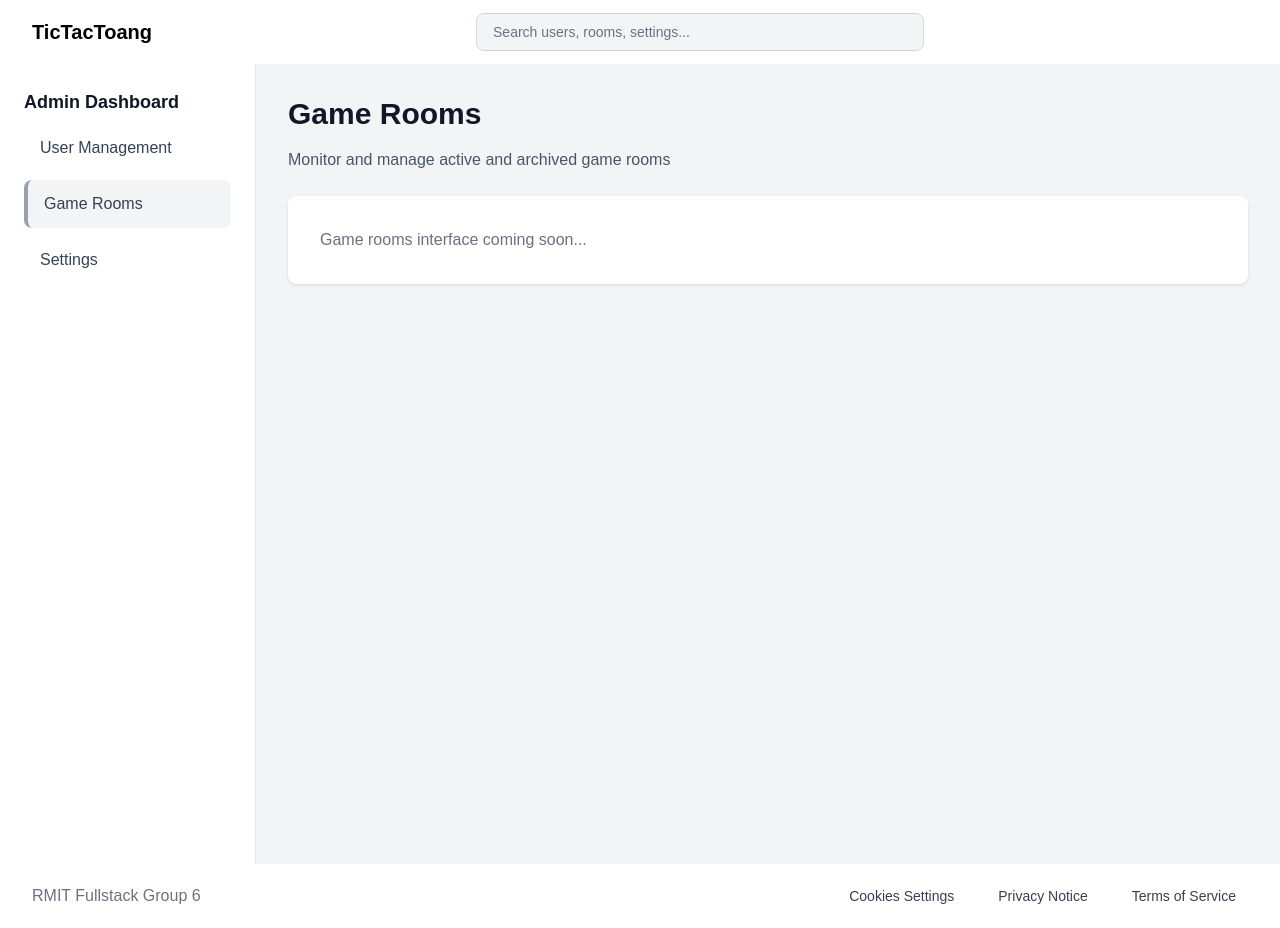
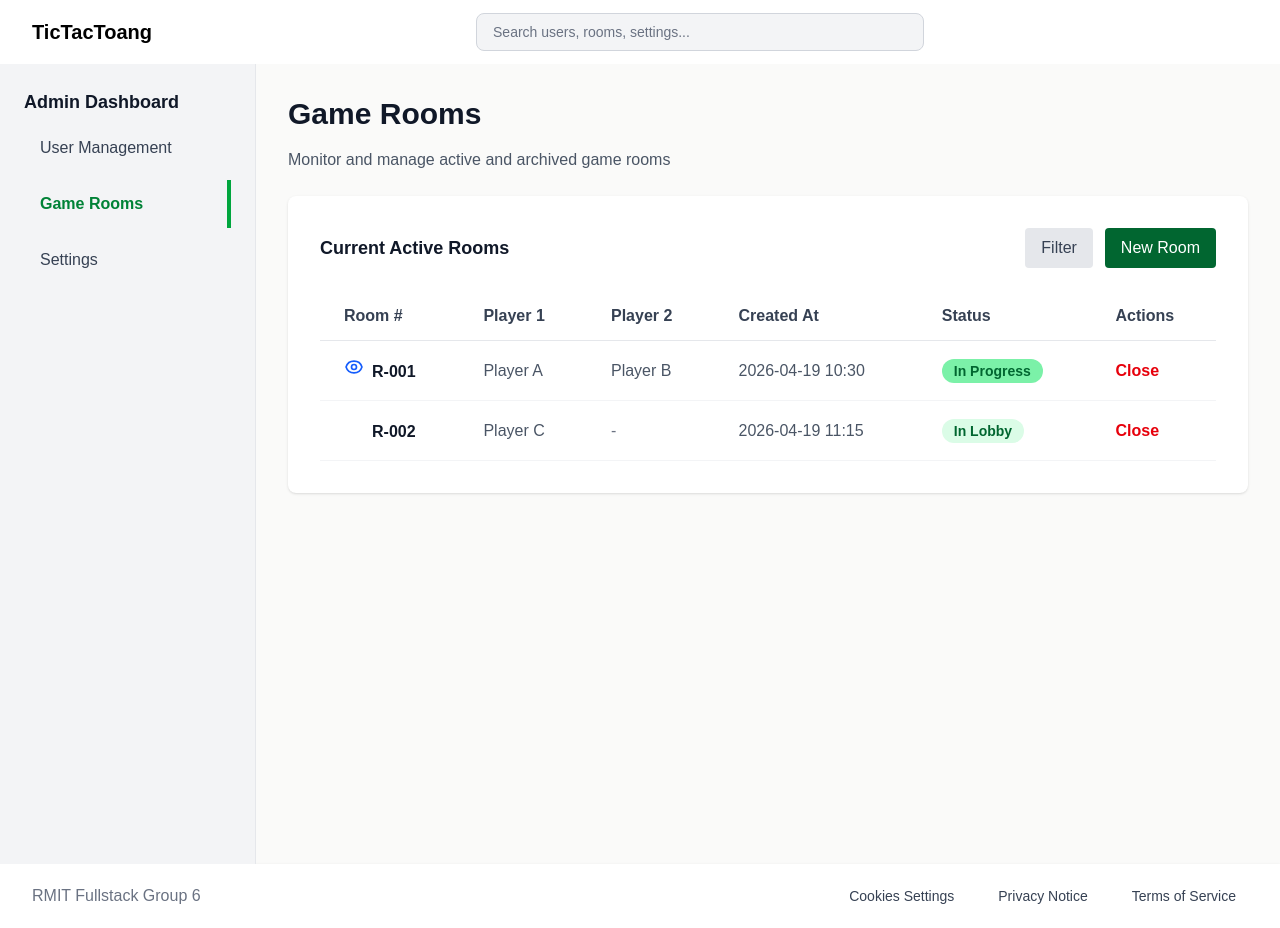
Before and after one commit to RMIT-Full-Stack-Development-2026A/Group6, a Next.js app: page /admin in a window 1280 px wide. Both pictures are taken after a click on the button "Game Rooms". Built offline with nearby package versions, Linux system fonts and the light colour scheme.

Commit message:
populate Game Rooms tab

```diff
--- a/src/app/admin/page.tsx
+++ b/src/app/admin/page.tsx
@@ -18,8 +18,15 @@ export default function AdminPage() {
       case "users":
         return (
           <div>
-            <h2 className="text-3xl font-bold text-gray-900 mb-4">User Management</h2>
-            <p className="text-gray-600 mb-6">Manage player accounts, roles, and permissions</p>
+            <div className="flex items-start justify-between mb-6">
+              <div>
+                <h2 className="text-3xl font-bold text-gray-900 mb-2">User Management</h2>
+                <p className="text-gray-600">Manage player accounts, roles, and permissions</p>
+              </div>
+              <button className="bg-green-800 hover:bg-green-900 text-white px-4 py-2 rounded-sm font-bold whitespace-nowrap ml-4">
+                Register New Player
+              </button>
+            </div>
             <div className="bg-white rounded-lg shadow p-8">
               <div className="overflow-x-auto">
                 <table className="w-full">
@@ -29,6 +36,7 @@ export default function AdminPage() {
                       <th className="text-left px-6 py-3 font-semibold text-gray-700">Email</th>
                       <th className="text-left px-6 py-3 font-semibold text-gray-700">Premium Status</th>
                       <th className="text-left px-6 py-3 font-semibold text-gray-700">Account Status</th>
+                      <th className="text-left px-6 py-3 font-semibold text-gray-700">Actions</th>
                     </tr>
                   </thead>
                   <tbody>
@@ -37,10 +45,22 @@ export default function AdminPage() {
                       <td className="px-6 py-4 text-gray-900">Sample User</td>
                       <td className="px-6 py-4 text-gray-600">user@example.com</td>
                       <td className="px-6 py-4">
-                        <span className="px-3 py-1 bg-blue-100 text-blue-700 rounded-full text-sm font-medium">Active</span>
+                        <span className="px-3 py-1 bg-green-300 text-green-900 rounded-full text-sm font-bold">PREMIUM</span>
                       </td>
+                      <td className="px-6 py-4 text-green-700 font-bold">Active</td>
                       <td className="px-6 py-4">
-                        <span className="px-3 py-1 bg-green-100 text-green-700 rounded-full text-sm font-medium">Active</span>
+                        <button className="text-gray-800 hover:text-red-600 font-bold">Deactivate</button>
+                      </td>
+                    </tr>
+                    <tr className="border-b border-gray-100 hover:bg-gray-50">
+                      <td className="px-6 py-4 text-gray-900">John Doe</td>
+                      <td className="px-6 py-4 text-gray-600">john.doe@example.com</td>
+                      <td className="px-6 py-4">
+                        <span className="px-3 py-1 bg-gray-200 text-gray-800 rounded-full text-sm font-bold">STANDAR</span>
+                      </td>
+                      <td className="px-6 py-4 text-red-600 font-bold">Deactivated</td>
+                      <td className="px-6 py-4">
+                        <button className="text-gray-800 hover:text-green-600 font-bold">Reactivate</button>
                       </td>
                     </tr>
                   </tbody>
@@ -55,8 +75,72 @@ export default function AdminPage() {
             <h2 className="text-3xl font-bold text-gray-900 mb-4">Game Rooms</h2>
             <p className="text-gray-600 mb-6">Monitor and manage active and archived game rooms</p>
             <div className="bg-white rounded-lg shadow p-8">
-              <p className="text-gray-500">Game rooms interface coming soon...</p>
-              {/* TODO: Add game rooms list, filters by status, room details modal */}
+              <div className="flex items-center justify-between mb-6">
+                <h3 className="text-lg font-semibold text-gray-900">Current Active Rooms</h3>
+                <div className="flex gap-3">
+                  <button className="bg-gray-200 hover:bg-gray-300 text-gray-700 px-4 py-2 rounded-sm font-medium">
+                    Filter
+                  </button>
+                  <button className="bg-green-800 hover:bg-green-900 text-white px-4 py-2 rounded-sm font-medium">
+                    New Room
+                  </button>
+                </div>
+              </div>
+              <div className="overflow-x-auto">
+                <table className="w-full">
+                  <thead>
+                    <tr className="border-b border-gray-200">
+                      <th className="text-left px-6 py-3 font-semibold text-gray-700">Room #</th>
+                      <th className="text-left px-6 py-3 font-semibold text-gray-700">Player 1</th>
+                      <th className="text-left px-6 py-3 font-semibold text-gray-700">Player 2</th>
+                      <th className="text-left px-6 py-3 font-semibold text-gray-700">Created At</th>
+                      <th className="text-left px-6 py-3 font-semibold text-gray-700">Status</th>
+                      <th className="text-left px-6 py-3 font-semibold text-gray-700">Actions</th>
+                    </tr>
+                  </thead>
+                  <tbody>
+                    {/* TODO: Populate with game rooms data from API */}
+                    <tr className="border-b border-gray-100 hover:bg-gray-50">
+                      <td className="px-6 py-4 text-gray-900 relative">
+                        <span className="relative group cursor-pointer inline-block mr-2">
+                          <svg className="w-5 h-5 text-blue-600" fill="none" stroke="currentColor" viewBox="0 0 24 24">
+                            <path strokeLinecap="round" strokeLinejoin="round" strokeWidth={2} d="M15 12a3 3 0 11-6 0 3 3 0 016 0z" />
+                            <path strokeLinecap="round" strokeLinejoin="round" strokeWidth={2} d="M2.458 12C3.732 7.943 7.523 5 12 5c4.478 0 8.268 2.943 9.542 7-1.274 4.057-5.064 7-9.542 7-4.477 0-8.268-2.943-9.542-7z" />
+                          </svg>
+                          <span className="absolute bottom-full left-1/2 transform -translate-x-1/2 mb-2 px-2 py-1 bg-gray-900 text-white text-xs rounded whitespace-nowrap opacity-0 group-hover:opacity-100 transition-opacity">
+                            Spectate
+                          </span>
+                        </span>
+                        <span className="font-bold">R-001</span>
+                      </td>
+                      <td className="px-6 py-4 text-gray-600">Player A</td>
+                      <td className="px-6 py-4 text-gray-600">Player B</td>
+                      <td className="px-6 py-4 text-gray-600">2026-04-19 10:30</td>
+                      <td className="px-6 py-4">
+                        <span className="px-3 py-1 bg-green-300 text-green-800 rounded-full text-sm font-bold">In Progress</span>
+                      </td>
+                      <td className="px-6 py-4">
+                        <button className="text-red-600 hover:text-red-800 font-bold">Close</button>
+                      </td>
+                    </tr>
+                    <tr className="border-b border-gray-100 hover:bg-gray-50">
+                      <td className="px-6 py-4 text-gray-900 relative">
+                        <span className="inline-block mr-2 w-5 h-5"></span>
+                        <span className="font-bold">R-002</span>
+                      </td>
+                      <td className="px-6 py-4 text-gray-600">Player C</td>
+                      <td className="px-6 py-4 text-gray-500">-</td>
+                      <td className="px-6 py-4 text-gray-600">2026-04-19 11:15</td>
+                      <td className="px-6 py-4">
+                        <span className="px-3 py-1 bg-green-100 text-green-800 rounded-full text-sm font-bold">In Lobby</span>
+                      </td>
+                      <td className="px-6 py-4">
+                        <button className="text-red-600 hover:text-red-800 font-bold">Close</button>
+                      </td>
+                    </tr>
+                  </tbody>
+                </table>
+              </div>
             </div>
           </div>
         );
@@ -77,11 +161,11 @@ export default function AdminPage() {
   };
 
   return (
-    <div className="min-h-screen bg-gray-100">
+    <div className="min-h-screen bg-stone-50">
 
       <div className="flex h-screen">
 
-        <div className="w-1/5 bg-white border-r border-gray-200 overflow-y-auto">
+        <div className="w-1/5 bg-gray-100 border-r border-gray-200 overflow-y-auto">
           <nav className="p-6">
             <h3 className="text-lg font-bold text-gray-900 mb-2">
               Admin Dashboard
@@ -91,10 +175,10 @@ export default function AdminPage() {
                 <button
                   key={tab.id}
                   onClick={() => setActiveTab(tab.id)}
-                  className={`w-full text-left px-4 py-3 rounded-lg font-medium transition-colors ${
+                  className={`w-full text-left px-4 py-3 transition-colors cursor-pointer ${
                     activeTab === tab.id
-                      ? "bg-gray-100 text-gray-700 border-l-4 border-gray-400"
-                      : "text-gray-700 hover:bg-gray-100"
+                      ? "text-green-700 font-bold border-r-4 border-green-600"
+                      : "text-gray-700 font-medium hover:text-green-700"
                   }`}
                 >
                   {tab.label}
```
